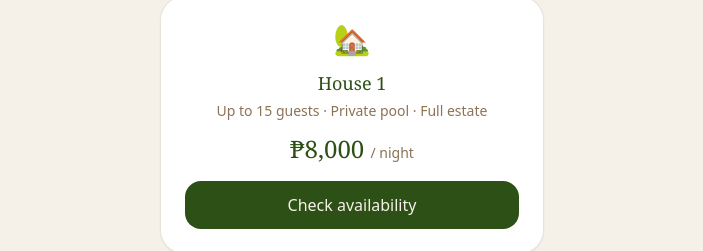
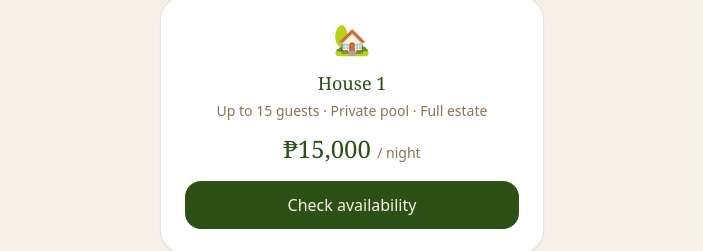
Before and after one commit to TristansHaven/Staycation-ph, a Next.js app: page / in a window 1280 px wide. Shown: the part 852-1103 px from the top of the page, without its empty margins (288-991 px from the left). Built offline with nearby package versions, Linux system fonts and the light colour scheme.

Commit message:
Update price for House 1 to ₱15,000 per night

```diff
--- a/app/page.tsx
+++ b/app/page.tsx
@@ -45,7 +45,7 @@ export default function Home() {
             <div className="text-3xl mb-3">🏡</div>
             <h3 className="font-display text-forest text-lg mb-1">House 1</h3>
             <p className="text-stone text-sm mb-3">Up to 15 guests · Private pool · Full estate</p>
-            <div className="text-2xl font-display text-forest mb-4">₱8,000 <span className="text-sm font-body text-stone">/ night</span></div>
+            <div className="text-2xl font-display text-forest mb-4">₱15,000 <span className="text-sm font-body text-stone">/ night</span></div>
             <a href="/booking" className="btn-primary block text-center">Check availability</a>
           </div>
         </div>
```
